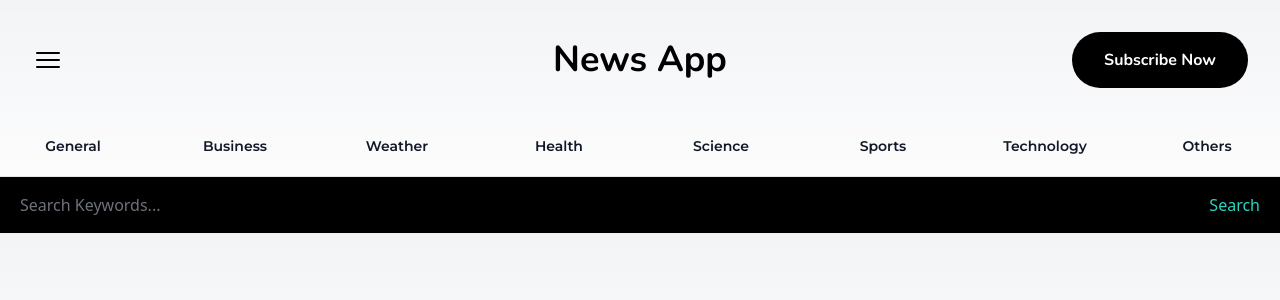
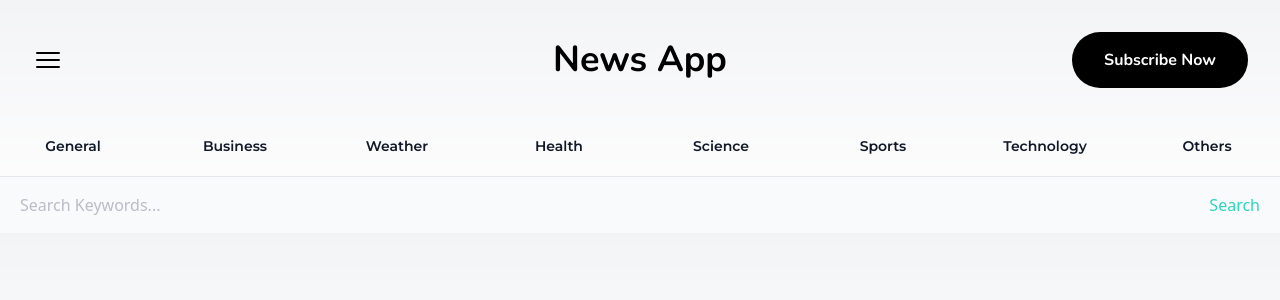
Before and after one commit to Kobra-soft/newsapp_nextjs_typescript, a Next.js app: page / in a window 1280 px wide. Shown: the top 300 px of the page. Built offline with nearby package versions, Linux system fonts and the light colour scheme.

Commit message:
Commit v5

```diff
--- a/app/SearchBox.tsx
+++ b/app/SearchBox.tsx
@@ -17,7 +17,7 @@ function SearchBox() {
     return (
     <form
     onSubmit={handleSearch}
-    className="bg-black max-w-7xl mx-auto flex justify-between items-center px-5">
+    className="bg-gray-50 max-w-7xl mx-auto flex justify-between items-center px-5">
 
         <input type="text"
         value={input}
```
